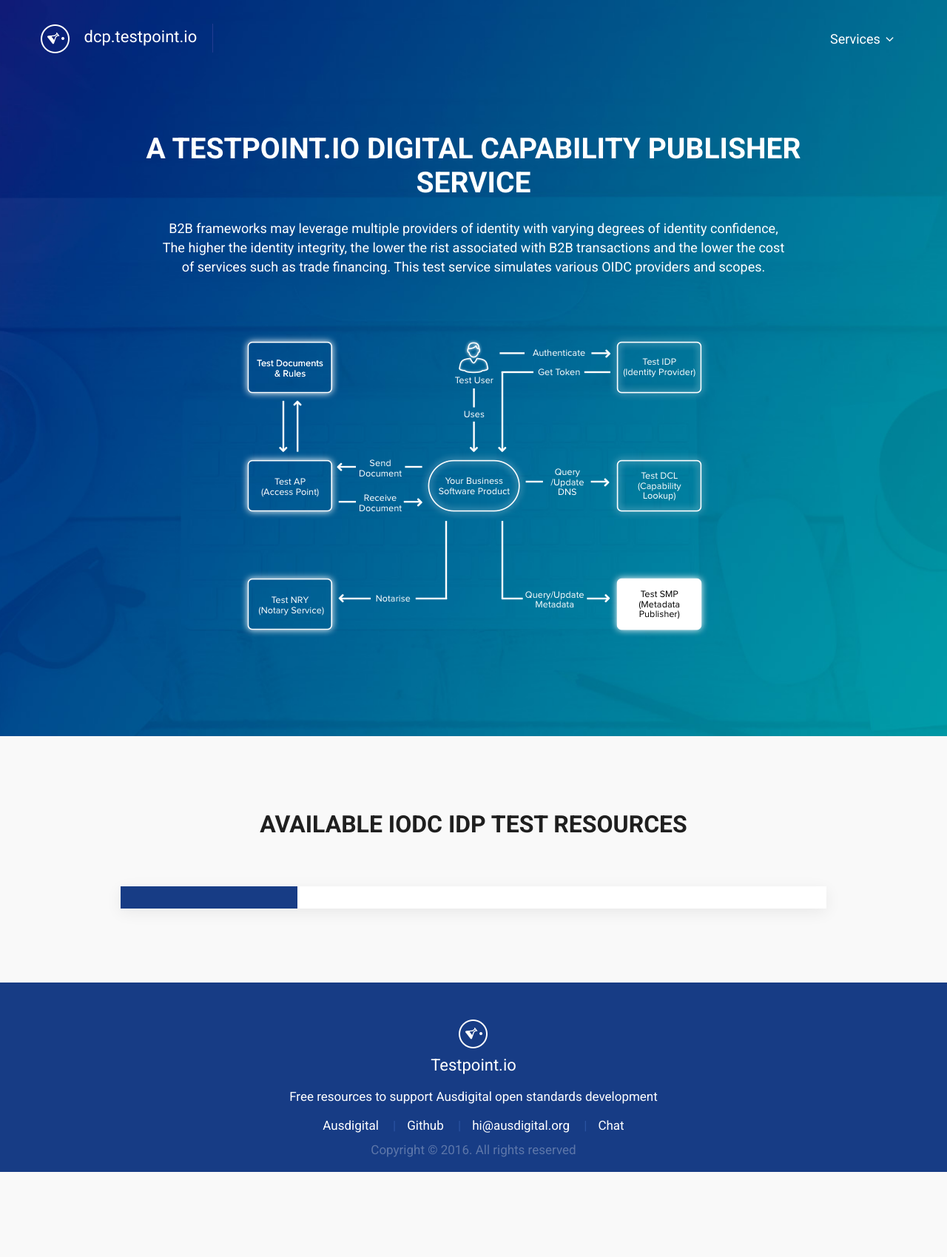
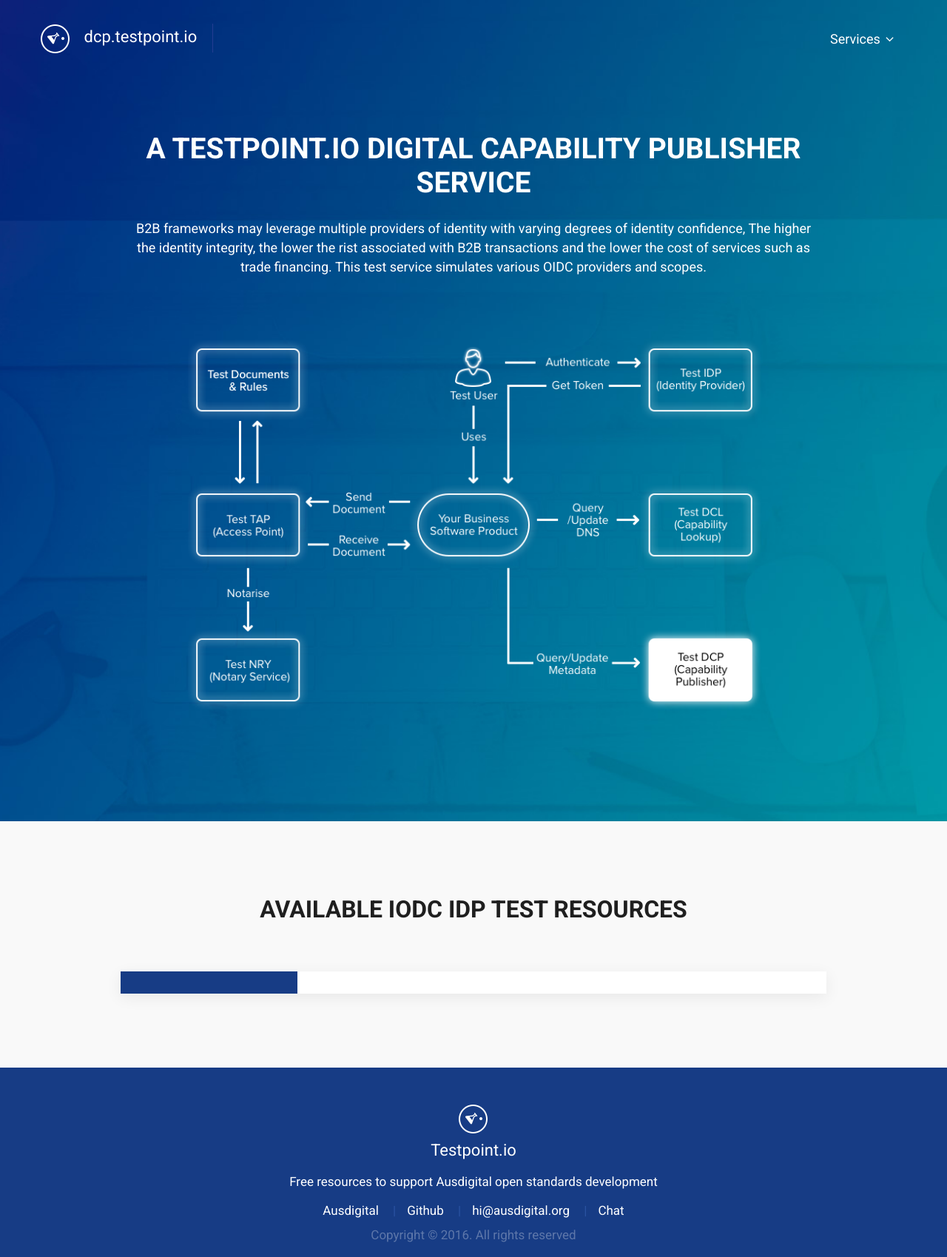
Before and after one commit to test-point/test-point.github.io, a Jekyll site: the page built from dcp.html, in a window 1280 px wide. Shown: the whole page at 74% size. Built offline with Jekyll 4.4.1, drawn with Linux system fonts in a browser that asks for light colours; before the commit the page ends 1584 px from its top, so only the background shows below that.

Commit message:
#8 - Replace diagrams (fix SMP->DCP)

```diff
--- a/_sass/_common.scss
+++ b/_sass/_common.scss
@@ -263,7 +263,7 @@
   p{
     font-size: 18px;
     line-height: 26px;
-    padding: 0 40px 47px 40px;
+    padding: 0 0 47px 0;
 
     @media (max-width: 767px) {
       padding: 0 10px 47px 10px;
--- a/dcp.html
+++ b/dcp.html
@@ -9,8 +9,8 @@
         <h1>A Testpoint.io digital capability publisher service</h1>
         <p>B2B frameworks may leverage multiple providers of identity with varying degrees of identity confidence, The higher the identity integrity, the lower the rist associated with B2B transactions and the lower the cost of services such as trade financing. This test service simulates various OIDC providers and scopes.</p>
         <div class="diagram-image">
-            <img src="/images/diagrams/test-smp.png" class="visible-desktop" alt="">
-            <img src="/images/diagrams/test-smp-mobile.png" class="visible-mobile" alt="">
+            <img src="/images/diagrams/test-dcp.png" class="visible-desktop" alt="">
+            <img src="/images/diagrams/test-dcp-mobile.png" class="visible-mobile" alt="">
         </div>
     </div>
 </section>
```
Also changed, not shown: images/company-book-logo.png, images/diagrams/test-ap-mobile.png, images/diagrams/test-ap.png, images/diagrams/test-dcl-mobile.png, images/diagrams/test-dcl.png, images/diagrams/test-dcp-mobile.png (added), images/diagrams/test-dcp.png (added), images/diagrams/test-document.png, images/diagrams/test-idp-mobile.png, images/diagrams/test-idp.png, images/diagrams/test-nry-mobile.png, images/diagrams/test-nry.png, images/diagrams/test-tdr-mobile.png, images/diagrams/test-tdr.png, 2 more files.
